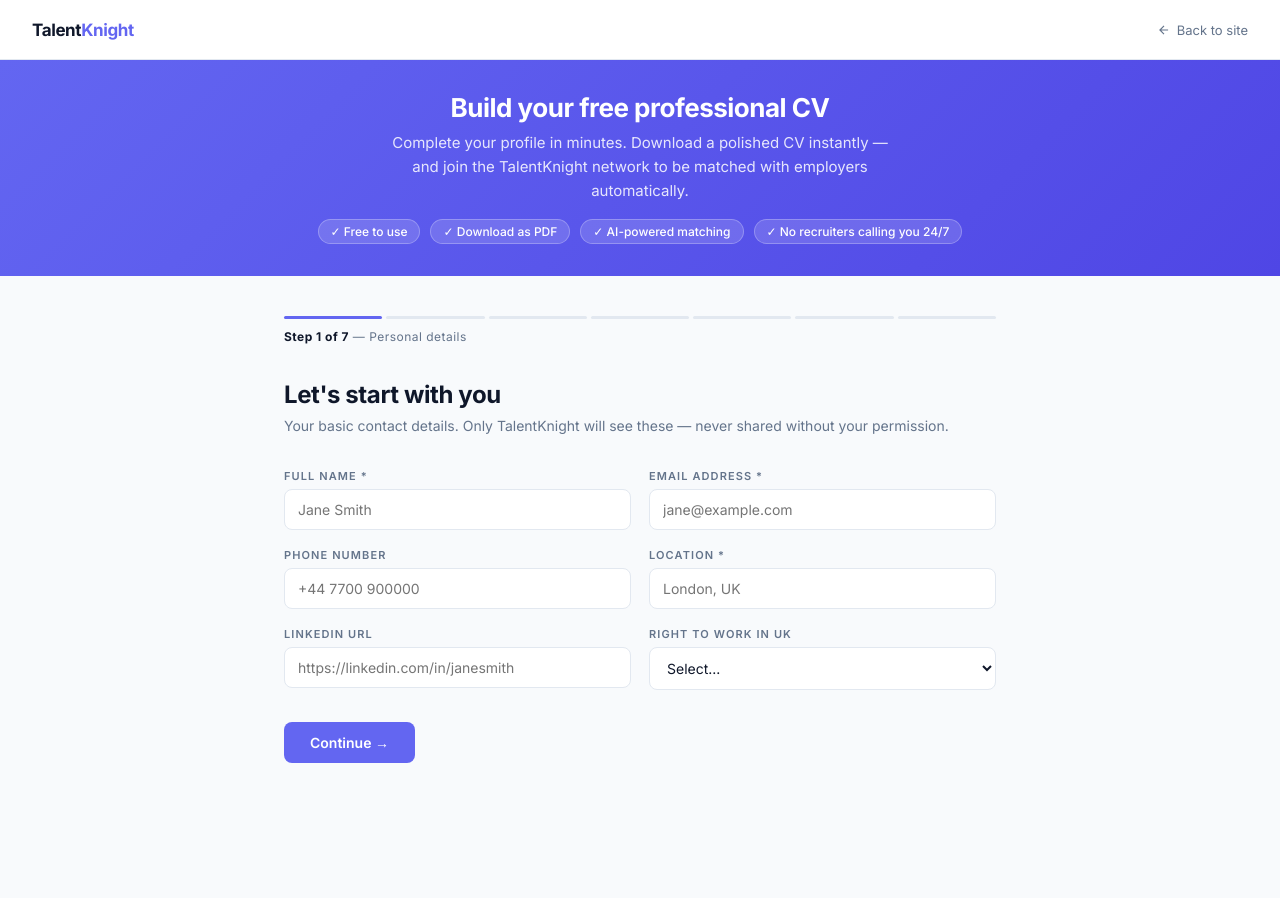
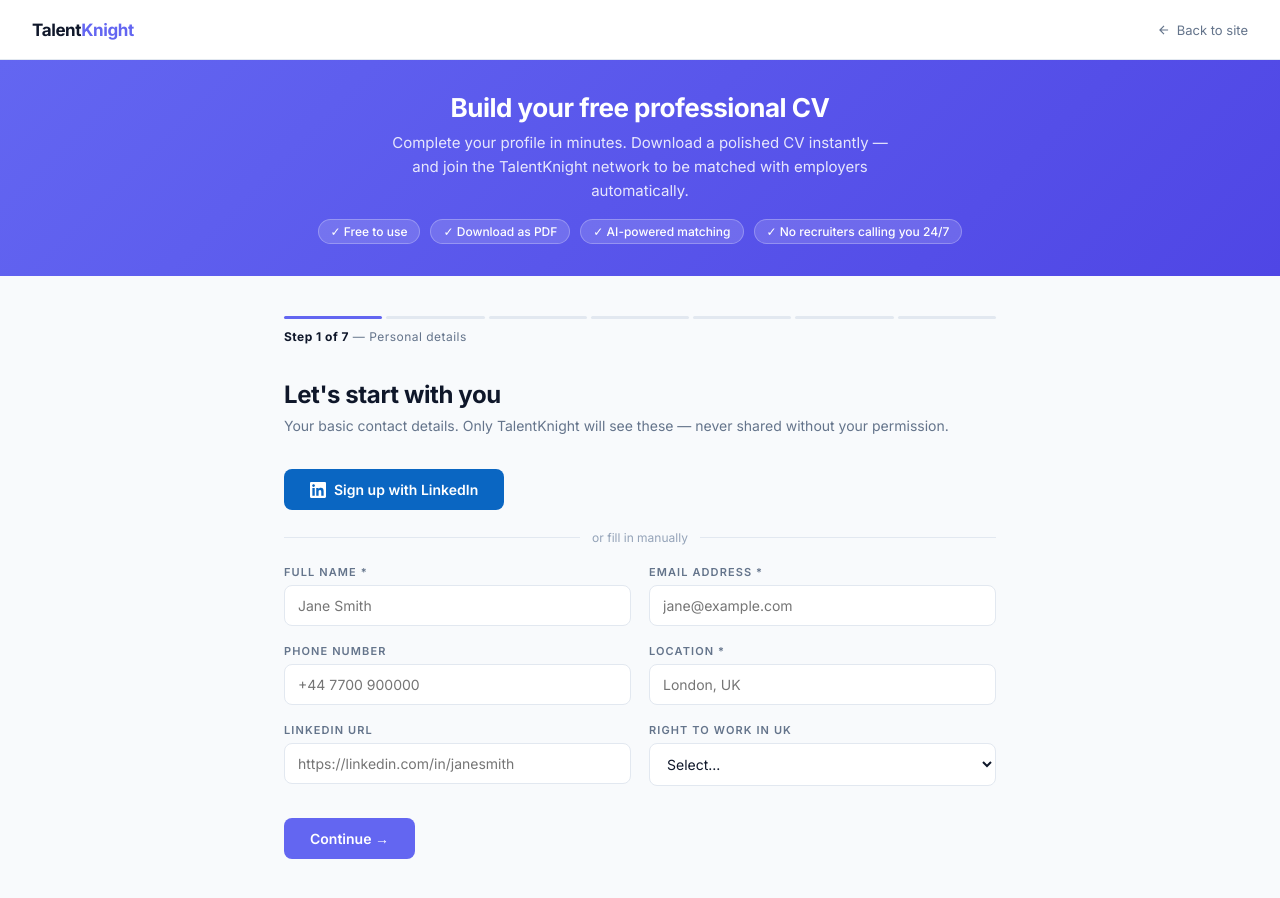
Before and after one commit to mindweaveai-ui/talentknight, a website: page join.html in a window 1280 px wide. Before the commit the page ends 843 px from the top, so only its background shows below. Drawn offline with Linux system fonts and the light colour scheme.

Commit message:
Add LinkedIn sign-up button to join.html step 1

```diff
--- a/join.html
+++ b/join.html
@@ -68,6 +68,11 @@
   .btn-ghost:hover { border-color: var(--text-dim); color: var(--text); }
   .btn-download { background: var(--green); color: #fff; border: none; }
   .btn-download:hover { background: #059669; }
+  .btn-linkedin { background: #0a66c2; color: #fff; text-decoration: none; display: inline-flex; align-items: center; gap: 8px; }
+  .btn-linkedin:hover { background: #004182; }
+  .linkedin-row { margin-top: 0; margin-bottom: 4px; }
+  .divider-or { text-align: center; font-size: 12px; color: var(--text-faint); margin: 20px 0; display: flex; align-items: center; gap: 12px; }
+  .divider-or::before, .divider-or::after { content: ""; flex: 1; height: 1px; background: var(--border); }
   .cv-preview { background: var(--surface); border: 1px solid var(--border); border-radius: 12px; padding: 48px; margin-bottom: 24px; box-shadow: 0 2px 16px rgba(0,0,0,0.06); }
   .cv-header { border-bottom: 2px solid var(--accent); padding-bottom: 22px; margin-bottom: 24px; }
   .cv-name { font-size: 30px; font-weight: 700; letter-spacing: -0.6px; color: var(--text); }
@@ -94,7 +99,7 @@
   .linkedin-notice.visible { display: block; }
   @media print {
     * { -webkit-print-color-adjust: exact !important; print-color-adjust: exact !important; }
-    nav, .hero-banner, .progress-wrap, .card-title, .card-sub, .btn-row, .download-notice, .error-msg, .linkedin-notice, #step-success { display: none !important; }
+    nav, .hero-banner, .progress-wrap, .card-title, .card-sub, .btn-row, .download-notice, .error-msg, .linkedin-notice, .divider-or, #step-success { display: none !important; }
     .step-card { display: none !important; }
     #step-7 { display: block !important; }
     body { background: #fff !important; }
@@ -142,6 +147,13 @@
   <div class="step-card active" id="step-1">
     <div class="card-title">Let's start with you</div>
     <div class="card-sub">Your basic contact details. Only TalentKnight will see these — never shared without your permission.</div>
+    <div class="btn-row linkedin-row">
+      <a href="/api/auth/linkedin" class="btn btn-linkedin">
+        <svg width="16" height="16" viewBox="0 0 24 24" fill="currentColor"><path d="M20.447 20.452h-3.554v-5.569c0-1.328-.027-3.037-1.852-3.037-1.853 0-2.136 1.445-2.136 2.939v5.667H9.351V9h3.414v1.561h.046c.477-.9 1.637-1.85 3.37-1.85 3.601 0 4.267 2.37 4.267 5.455v6.286zM5.337 7.433c-1.144 0-2.063-.926-2.063-2.065 0-1.138.92-2.063 2.063-2.063 1.14 0 2.064.925 2.064 2.063 0 1.139-.925 2.065-2.064 2.065zm1.782 13.019H3.555V9h3.564v11.452zM22.225 0H1.771C.792 0 0 .774 0 1.729v20.542C0 23.227.792 24 1.771 24h20.451C23.2 24 24 23.227 24 22.271V1.729C24 .774 23.2 0 22.222 0h.003z"/></svg>
+        Sign up with LinkedIn
+      </a>
+    </div>
+    <div class="divider-or">or fill in manually</div>
     <div class="field-grid">
       <div class="field"><label>Full name *</label><input type="text" id="f-name" placeholder="Jane Smith"></div>
       <div class="field"><label>Email address *</label><input type="email" id="f-email" placeholder="jane@example.com"></div>
```
